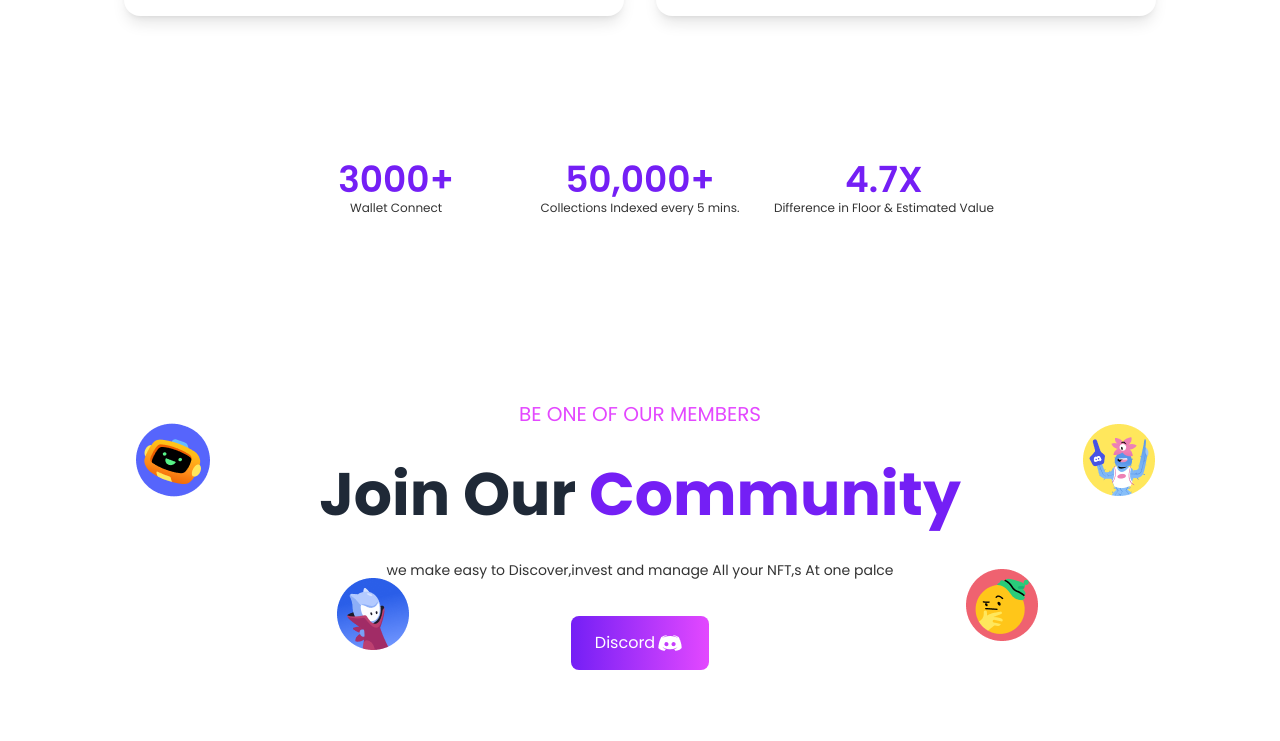
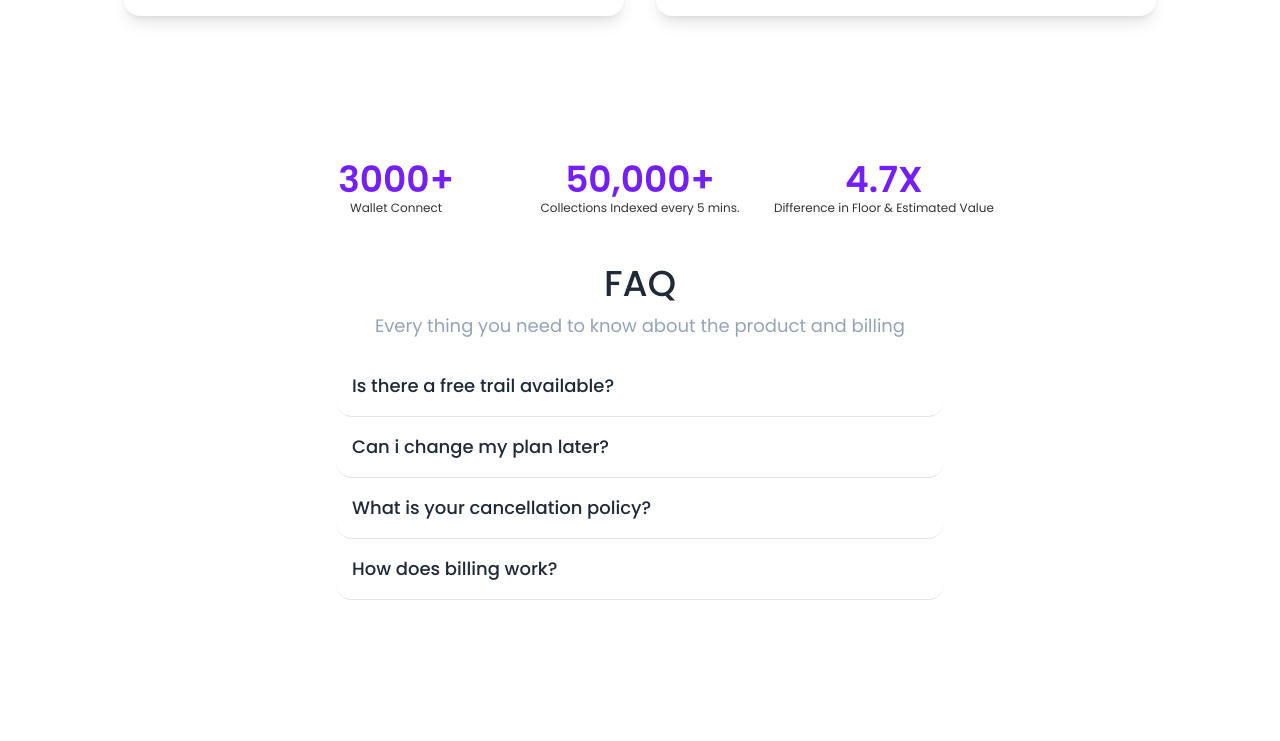
Before and after one commit to fahad09fahim/crypto-chain, a React (Vite) app: page / in a window 1280 px wide. Shown: the part 1608-2349 px from the top of the page. Built offline with nearby package versions, Linux system fonts and the light colour scheme.

Commit message:
faq section added

```diff
--- a/src/App.jsx
+++ b/src/App.jsx
@@ -1,6 +1,7 @@
 
 import Footer from "./component/Footer/Footer";
 import Community from "./component/community/Community";
+import Faq from "./component/faq/Faq";
 import Header from "./component/header/Header"
 import Banner from './component/sections/Banner';
 import Investor from "./component/sections/investor/Investor";
@@ -20,6 +21,7 @@ function App() {
       <Investor/>
       <Process/>
       <Statistics/>
+      <Faq/>
       <Community/>
       <Footer/>
     </>
--- /dev/null
+++ b/src/component/faq/Faq.jsx
@@ -0,0 +1,48 @@
+const Faq = () => {
+  return (
+    <div className="relative mx-auto px-[2rem] md:px-[1rem] lg:mx-[20rem] text-center">
+      <h2 className="text-4xl font-medium mb-2  ">FAQ</h2>
+      <p className="text-lg text-slate-400">Every thing you need to know about the product and billing</p>
+      <div className="mt-4">
+        <div className="collapse bg-base-100 border-b-[1px]">
+          <input type="checkbox" />
+          <div className="collapse-title text-lg font-medium text-start">
+            Is there a free trail available?
+          </div>
+          <div className="collapse-content">
+            <p className="text-neutral-500">Yes, you can try us for 30days. If you want, we'll provide you a free, personalized 30-minute onboarding call to get you up and running as soon as possible.</p>
+          </div>
+        </div>
+        <div className="collapse bg-base-100 border-b-[1px]">
+          <input type="checkbox" />
+          <div className="collapse-title text-lg font-medium text-start">
+            Can i change my plan later?
+          </div>
+          <div className="collapse-content">
+            <p className="text-neutral-500">Lorem ipsum dolor sit amet consectetur adipisicing elit. Aperiam, omnis perspiciatis quis error possimus magnam illo eos quidem quae itaque..</p>
+          </div>
+        </div>
+        <div className="collapse bg-base-100 border-b-[1px]">
+          <input type="checkbox" />
+          <div className="collapse-title text-lg font-medium text-start">
+            What is your cancellation policy?
+          </div>
+          <div className="collapse-content">
+            <p className="text-neutral-500">Lorem ipsum dolor sit amet consectetur adipisicing elit. Aperiam, omnis perspiciatis quis error possimus magnam illo eos quidem quae itaque..</p>
+          </div>
+        </div>
+        <div className="collapse bg-base-100 border-b-[1px]">
+          <input type="checkbox" />
+          <div className="collapse-title text-lg font-medium text-start">
+            How does billing work?
+          </div>
+          <div className="collapse-content">
+            <p className="text-neutral-500">Lorem ipsum dolor sit amet consectetur adipisicing elit. Aperiam, omnis perspiciatis quis error possimus magnam illo eos quidem quae itaque..</p>
+          </div>
+        </div>
+      </div>
+    </div>
+  );
+};
+
+export default Faq;
```
